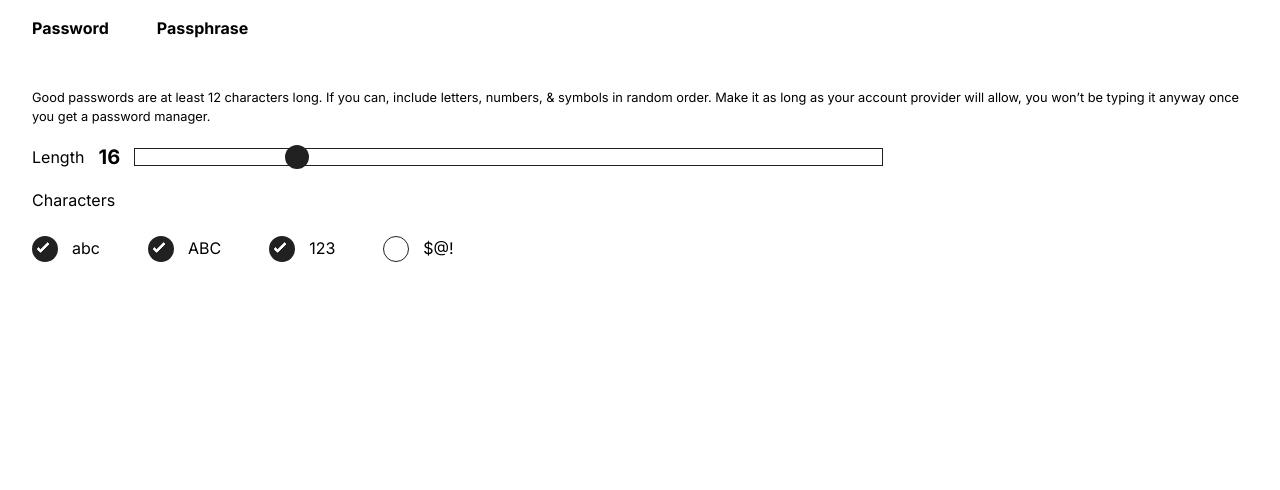
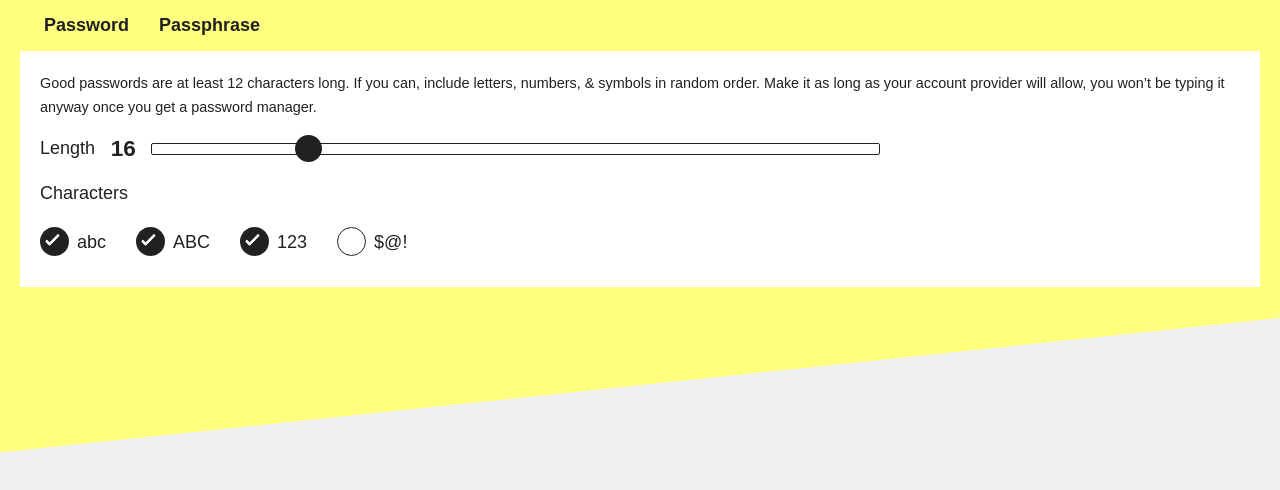
Before and after one commit to davidinoa/password-generator, a Next.js app: page / in a window 1280 px wide. Shown: the top 490 px of the page. Built offline with nearby package versions, Linux system fonts and the light colour scheme.

Commit message:
Add global styles and theme provider components

```diff
--- a/src/app/layout.tsx
+++ b/src/app/layout.tsx
@@ -1,12 +1,9 @@
 import './globals.css'
 import type { Metadata } from 'next'
-import { Inter } from 'next/font/google'
-
-const inter = Inter({ subsets: ['latin'] })
 
 export const metadata: Metadata = {
   title: 'Password Generator',
-  description: 'Generated by create next app',
+  description: 'A secure password/passphrase generator built with React',
 }
 
 export default function RootLayout({
@@ -16,7 +13,7 @@ export default function RootLayout({
 }) {
   return (
     <html lang="en">
-      <body className={inter.className}>{children}</body>
+      <body>{children}</body>
     </html>
   )
 }
--- a/src/app/page.tsx
+++ b/src/app/page.tsx
@@ -1,7 +1,10 @@
 'use client'
 
+import { ThemeProvider } from 'styled-components'
 import { initParams, localStorageKeys, modes } from '@/config'
 import { InputEvents, Mode, TParams } from '@/types'
+import theme from '@/styles/theme'
+import GlobalStyles from '@/styles/global'
 import Params from '@/components/Params'
 import ChoiceToggle from '@/components/ChoiceToggle'
 import useLocalStorage from '@/hooks/useLocalStorage'
@@ -43,6 +46,8 @@ export default function Home() {
   }
 
   return (
+    <ThemeProvider theme={theme}>
+      <GlobalStyles />
       <main>
         <ChoiceToggle
           choices={{ Password: modes.PW, Passphrase: modes.PP }}
@@ -51,5 +56,6 @@ export default function Home() {
         />
         <Params mode={mode} values={params} onChange={handleInputChange} />
       </main>
+    </ThemeProvider>
   )
 }
--- /dev/null
+++ b/src/hooks/useTheme.ts
@@ -0,0 +1,6 @@
+import { useContext } from 'react'
+import { ThemeContext } from 'styled-components'
+
+export default function useTheme() {
+  return useContext(ThemeContext)
+}
--- /dev/null
+++ b/src/styles/global.ts
@@ -0,0 +1,55 @@
+import { createGlobalStyle } from 'styled-components'
+
+export default createGlobalStyle`
+  * {
+    box-sizing: border-box;
+  }
+  html {
+    font-size: 62.5%;
+    margin: 0;
+    min-height: 100%;
+  }
+  body {
+    position: relative;
+    margin: 0;
+    padding: 0 2rem;
+    background: linear-gradient(
+      174deg,
+      ${(p) => p.theme.colors.paleYellow},
+      ${(p) => p.theme.colors.paleYellow} 45rem,
+      ${(p) => p.theme.colors.offWhite} 45rem,
+      ${(p) => p.theme.colors.offWhite}
+    ), ${(p) => p.theme.colors.offWhite};
+    color: ${(p) => p.theme.colors.offBlack};
+    font-family: ${(p) => p.theme.fontFamily};
+    font-size: 1.8rem;
+    line-height: 1.7;
+    min-height: 100%;
+    -webkit-font-smoothing: antialiased;
+    -moz-osx-font-smoothing: grayscale;
+  }
+  h1, h2, h3, h4, h5, h6 {
+    font-family: ${(p) => p.theme.fontFamilyHeadings};
+    margin: 0 0 0.5em;
+    font-weight: 400;
+    color: ${(p) => p.theme.colors.darkGray};
+  }
+  p {
+    margin: 0 0 0.5em;
+  }
+  ul, ol {
+    margin-top: 0;
+  }
+  a {
+    color: inherit;
+    &:hover {
+      color: inherit;
+    }
+  }
+  h1, h2, h3, h4, h5, h6, p, li {
+    cursor: default;
+  }
+  h1, h2, h3, h4, h5, h6 {
+    user-select: none;
+  }
+`
```
Lines whose indentation alone changed are shown as unchanged.
